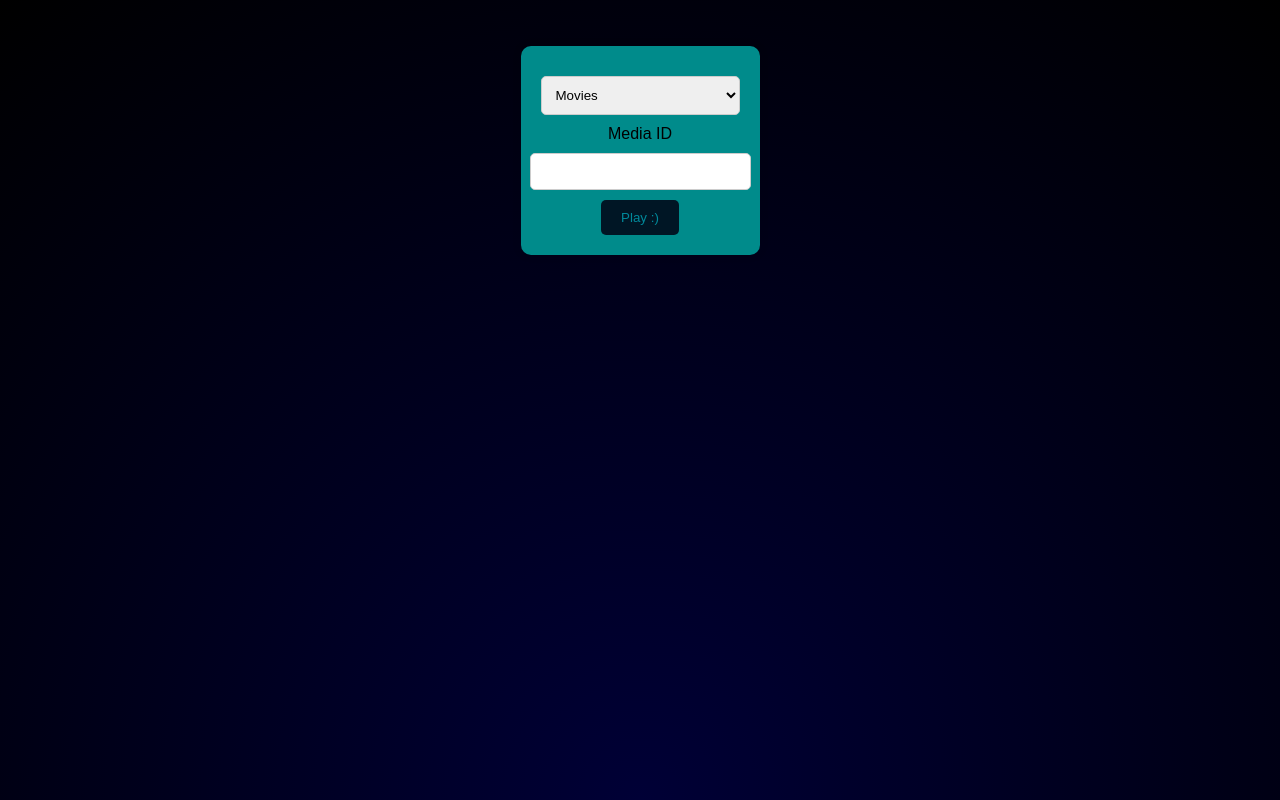
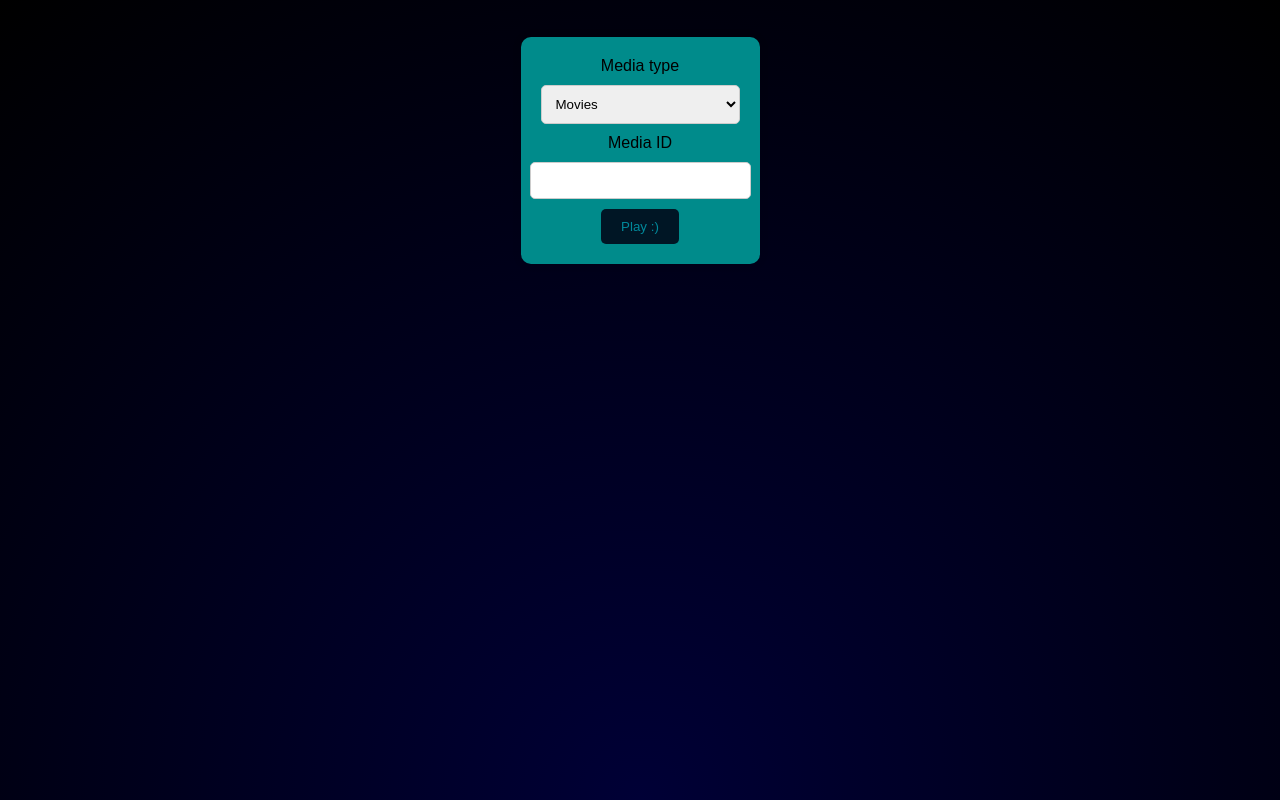
Before and after one commit to jysuisjamaisalle/asylumtv, a plain HTML site: page index.html in a window 1280 px wide. Drawn offline with Linux system fonts and the light colour scheme.

Commit message:
Add files via upload

```diff
--- a/index.html
+++ b/index.html
@@ -14,6 +14,7 @@
 
 
     <form id="videoForm">
+        <label for="mediaType">Media type</label>
         <select id="mediaType">
             <option value="movies">Movies</option>
             <option value="tv">TV Shows</option>
```
